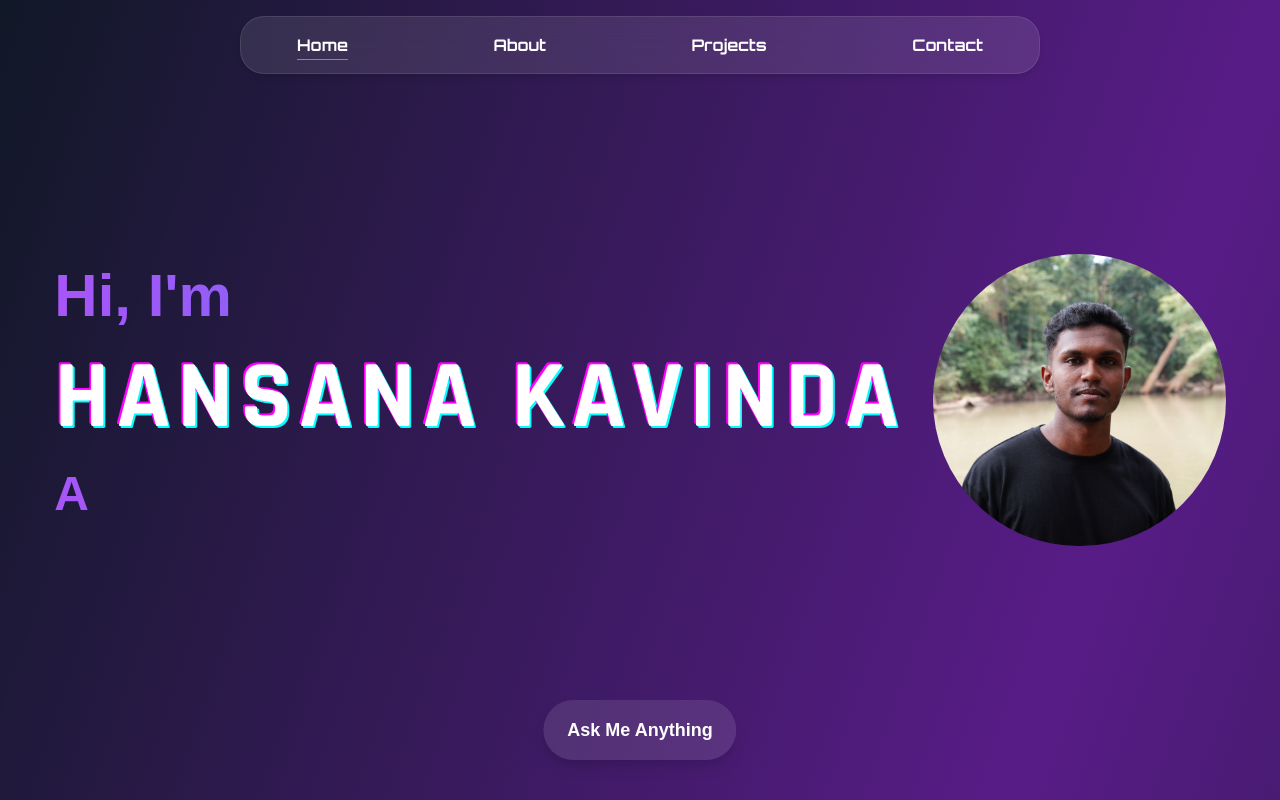
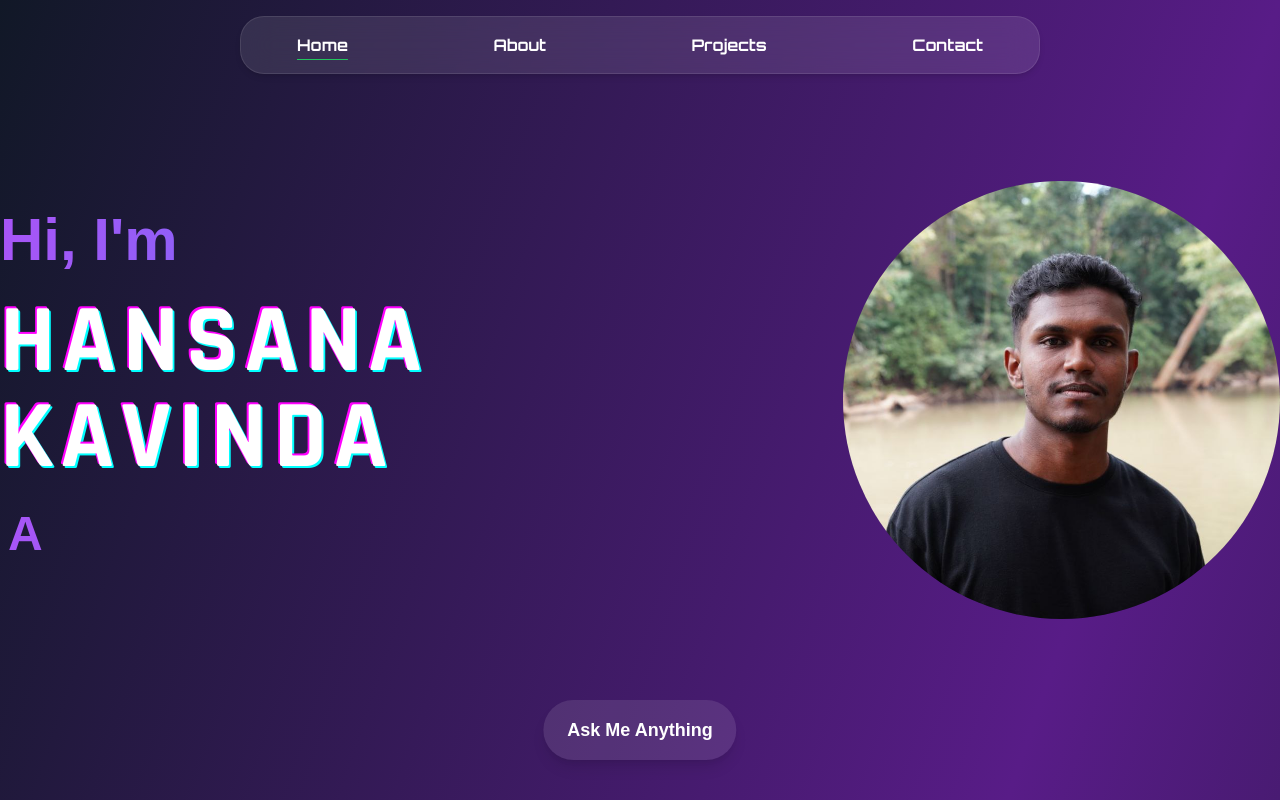
Before and after one commit to hansanakavinda/My_Portfolio, a Next.js app: page / in a window 1280 px wide. Shown: the top 800 px of the page. Built offline with nearby package versions, Linux system fonts and the light colour scheme.

Commit message:
css roll back

```diff
--- a/src/app/layout.js
+++ b/src/app/layout.js
@@ -29,10 +29,6 @@ const pressStart = Press_Start_2P({
 export default function RootLayout({ children }) {
   return (
     <html lang="en">
-      <head>
-        <meta name="viewport" content="width=device-width, initial-scale=1" />
-        <title>Hansana Kavinda</title>
-      </head>
       <body className={`${geistSans.variable} ${geistMono.variable} ${pressStart.variable} relative`}>
 
         <Navbar />
--- a/src/app/page.js
+++ b/src/app/page.js
@@ -26,19 +26,13 @@ export default function Home() {
     <div>
       {/* Home Section */}
       <section id="home" className="h-screen flex items-center justify-center bg-white/0  leading-relaxed relative ">
-      <div className="flex flex-col md:flex-row items-center md:items-center justify-center min-h-screen px-6">
-  {/* Left Content */}
-  <div className="text-center md:text-left md:w-3/5 lg:w-2/3 xl:w-3/4">
-    <p className="text-4xl sm:text-5xl md:text-6xl font-bold bg-gradient-to-r from-purple-500 to-blue-500 bg-clip-text text-transparent">
-      Hi, I'm
-    </p>
-    <p className="text-5xl sm:text-6xl md:text-8xl  mt-4 sm:mt-6 tracking-widest text-white futuristic-text-glitch">
-      Hansana Kavinda
-    </p>
-    <p className="text-3xl sm:text-4xl md:text-5xl font-bold mt-4 sm:mt-6 tracking-widest bg-gradient-to-r from-purple-500 to-blue-500 bg-clip-text text-transparent h-16">
+      <div className="flex flex-col items-left ">
+        <p className="text-6xl font-bold text-left bg-gradient-to-r from-purple-500 to-blue-500 bg-clip-text text-transparent ">Hi, I'm</p>
+        <h1 className="text-8xl font-bold mt-6 tracking-widest text-white-300 neon-text futuristic-text-glitch mr-4">Hansana Kavinda</h1>
+        <p className="text-5xl font-bold mt-6 tracking-widest bg-gradient-to-r from-purple-500 to-blue-500 bg-clip-text text-transparent ml-2 h-20">
         <Typewriter
-        words={["A Software Engineer", "A Web Developer"]}
-        loop={0}
+          words={[ "A Software Engineer", "A Web Developer"]}
+          loop={0} // Infinite loop
           cursor
           cursorStyle=""
           typeSpeed={150}
@@ -47,23 +41,19 @@ export default function Home() {
           />
         </p>
       </div>
-
-  {/* Right Profile Picture */}
-  <div className="flex items-center justify-center md:ml-auto md:w-1/3 lg:w-1/4 mt-10 md:mt-0">
-    <div className="relative w-48 h-48 sm:w-64 sm:h-64 md:w-80 md:h-80 rounded-full  flex items-center justify-center">
-      <div className="w-full h-full bg-transparent rounded-full flex items-center justify-center">
+      <div className="flex flex-col items-center justify-center min-h-screen bg-white/0">
+      <div className="relative w-350 h-350 rounded-full bg-radial ">
+          <div className="w-full h-full bg-black/20 rounded-full flex items-center justify-center  ">
             <Image
               src="/pf.png"
               alt="Profile Picture"
-          width={400}
-          height={400}
-          className="rounded-full w-full h-auto"
+              width={450}
+              height={450}
+              className="rounded-full"
             />
           </div>
         </div>
       </div>
-</div>
-
 
     {/*ask me anything button */}
     <div className="absolute bottom-10 left-1/2 -translate-x-1/2">
```
Lines whose indentation alone changed are shown as unchanged.
